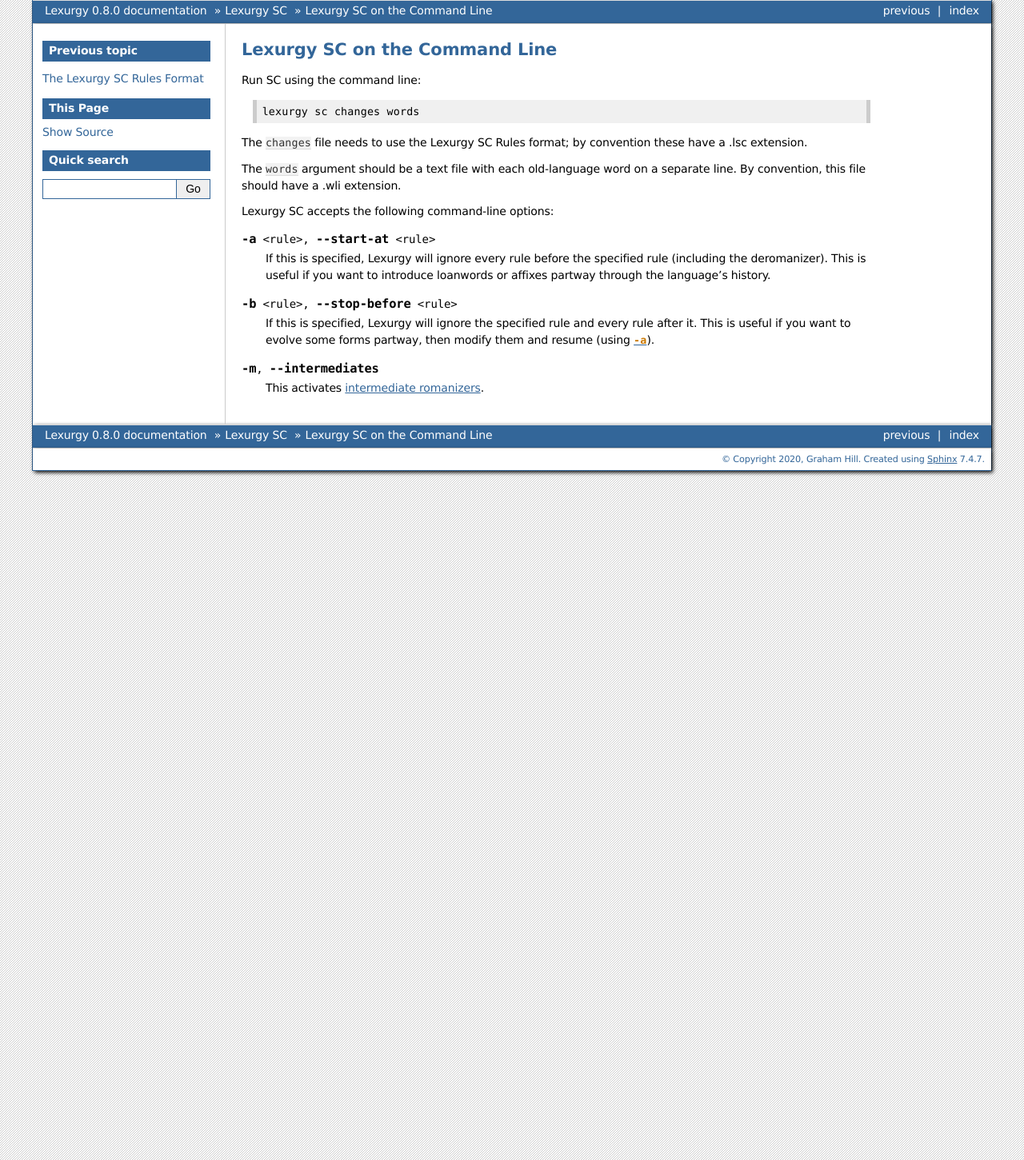
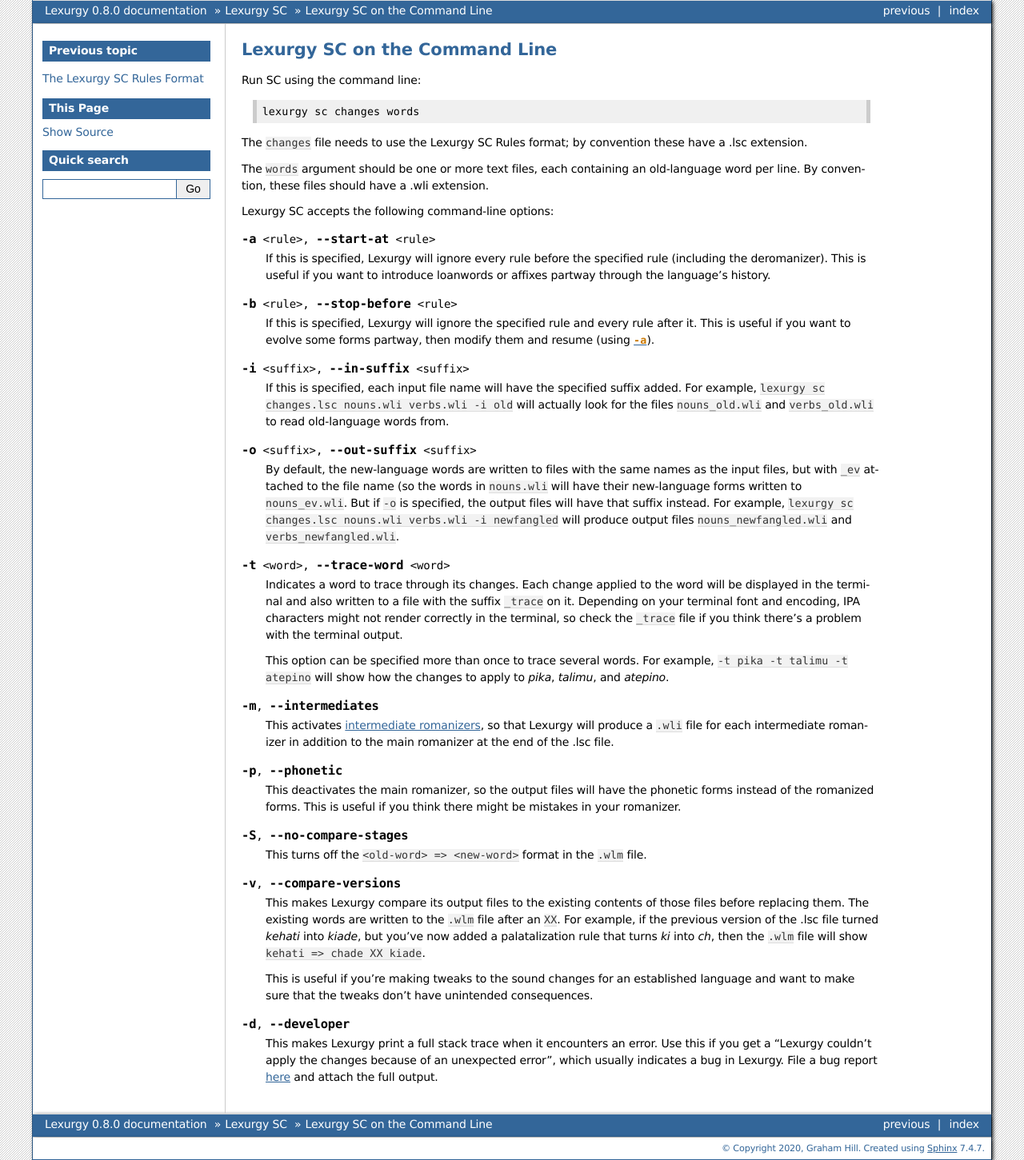
Before and after one commit to def-gthill/lexurgy, a Sphinx documentation site: the page built from doc/source/sc-cli.rst, in a window 1280 px wide. Shown: the whole page at 80% size. Built offline with Sphinx 7.4.7, drawn with Linux system fonts in a browser that asks for light colours.

Commit message:
Made the command-line documentation public and added documentation for more options.

```diff
--- a/doc/source/conf.py
+++ b/doc/source/conf.py
@@ -43,7 +43,7 @@
 
 # noinspection PyUnresolvedReferences
 if tags.has("public"):
-    exclude_patterns += ["gen.rst", "sc-cli.rst"]
+    exclude_patterns += ["gen.rst"]
 
 # -- Options for HTML output -------------------------------------------------
 
--- a/doc/source/index.rst
+++ b/doc/source/index.rst
@@ -10,12 +10,12 @@
 
     A third component - Flex, an inflection simulator - is under development.
 
-    Found a bug? Want to request a feature? Open an issue on `GitHub <https://github.com/def-gthill/lexurgy/issues>`_.
-
 .. only:: public
 
     Lexurgy is a toolkit for conlangers. One component, a sound changer (SC) is currently available.
     Other components are under development.
+
+Found a bug? Want to request a feature? Open an issue on `GitHub <https://github.com/def-gthill/lexurgy/issues>`_.
 
 .. toctree::
    :maxdepth: 2
--- a/doc/source/sc-cli.rst
+++ b/doc/source/sc-cli.rst
@@ -8,8 +8,9 @@
 The ``changes`` file needs to use the Lexurgy SC Rules format; by convention these have a
 .lsc extension.
 
-The ``words`` argument should be a text file with each old-language word on a separate line.
-By convention, this file should have a .wli extension.
+The ``words`` argument should be one or more text files, each containing
+an old-language word per line.
+By convention, these files should have a .wli extension.
 
 Lexurgy SC accepts the following command-line options:
 
@@ -25,6 +26,65 @@
     after it. This is useful if you want to evolve some forms partway, then
     modify them and resume (using :option:`-a`).
 
+.. option:: -i <suffix>, --in-suffix <suffix>
+
+    If this is specified, each input file name will have the specified suffix
+    added. For example, ``lexurgy sc changes.lsc nouns.wli verbs.wli -i old``
+    will actually look for the files ``nouns_old.wli`` and
+    ``verbs_old.wli`` to read old-language words from.
+
+.. option:: -o <suffix>, --out-suffix <suffix>
+
+    By default, the new-language words are written to files with the same names
+    as the input files, but with ``_ev`` attached to the file name (so
+    the words in ``nouns.wli`` will have their new-language forms written to
+    ``nouns_ev.wli``. But if ``-o`` is specified, the output files will have
+    that suffix instead. For example, ``lexurgy sc changes.lsc nouns.wli verbs.wli -i newfangled``
+    will produce output files ``nouns_newfangled.wli`` and ``verbs_newfangled.wli``.
+
+.. option:: -t <word>, --trace-word <word>
+
+    Indicates a word to trace through its changes. Each change applied to the word
+    will be displayed in the terminal and also written to a file with the suffix
+    ``_trace`` on it. Depending on your terminal font and encoding, IPA characters
+    might not render correctly in the terminal, so check the ``_trace`` file if
+    you think there's a problem with the terminal output.
+
+    This option can be specified more than once to trace several words. For example,
+    ``-t pika -t talimu -t atepino`` will show how the changes to apply to
+    *pika*, *talimu*, and *atepino*.
+
 .. option:: -m, --intermediates
 
-    This activates :ref:`intermediate romanizers <sc-intermediate-romanizers>`.
+    This activates :ref:`intermediate romanizers <sc-intermediate-romanizers>`, so
+    that Lexurgy will produce a ``.wli`` file for each intermediate romanizer in
+    addition to the main romanizer at the end of the .lsc file.
+
+.. option:: -p, --phonetic
+
+    This deactivates the main romanizer, so the output files will have the phonetic
+    forms instead of the romanized forms. This is useful if you think there might
+    be mistakes in your romanizer.
+
+.. option:: -S, --no-compare-stages
+
+    This turns off the ``<old-word> => <new-word>`` format in the ``.wlm`` file.
+
+.. option:: -v, --compare-versions
+
+    This makes Lexurgy compare its output files to the existing contents of those
+    files before replacing them. The existing words are written to the ``.wlm``
+    file after an ``XX``. For example, if the previous version of the .lsc
+    file turned *kehati* into *kiade*, but you've now added a palatalization
+    rule that turns *ki* into *ch*, then the ``.wlm`` file will show
+    ``kehati => chade XX kiade``.
+
+    This is useful if you're making tweaks to the sound changes for an established
+    language and want to make sure that the tweaks don't have unintended consequences.
+
+.. option:: -d, --developer
+
+    This makes Lexurgy print a full stack trace when it encounters an error.
+    Use this if you get a "Lexurgy couldn't apply the changes because of an unexpected error",
+    which usually indicates a bug in Lexurgy. File a bug report
+    `here <https://github.com/def-gthill/lexurgy/issues>`_ and attach the full output.
```
Also changed, not shown: doc/source/sc-dsl.rst (+3 -7 lines), 1 other file.
